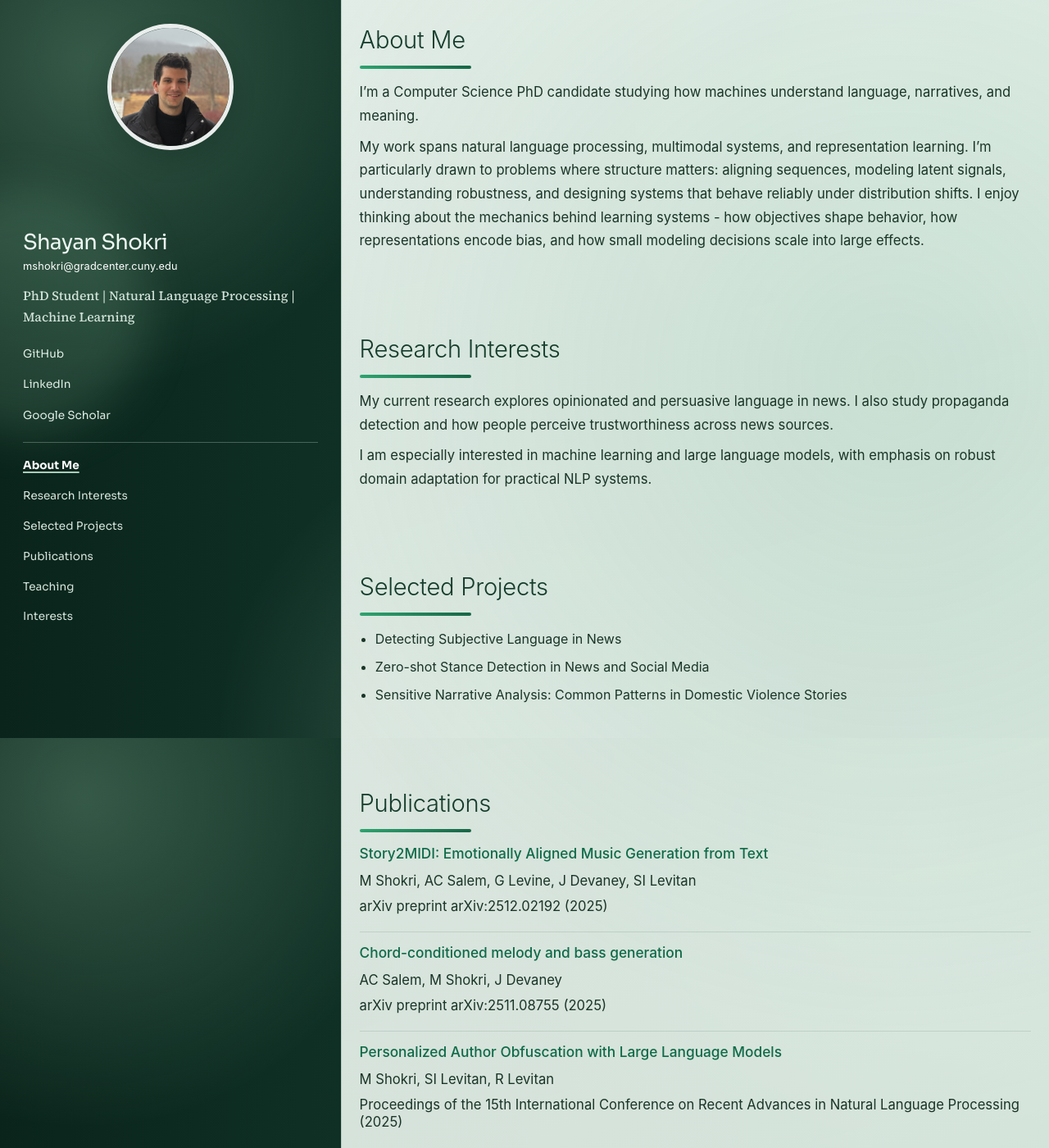
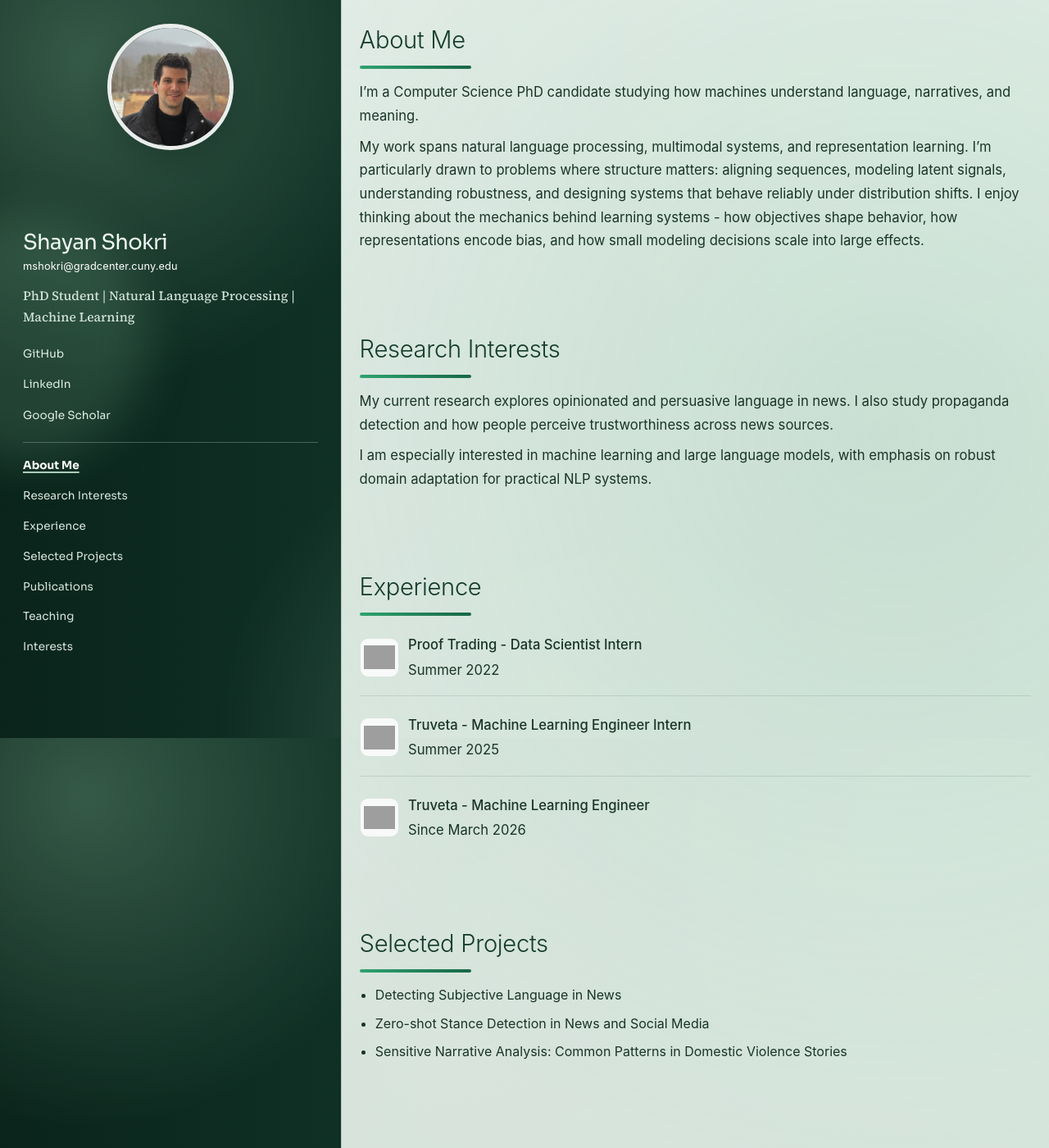
Before and after one commit to shaayaansh/shaayaansh.github.io, a Jekyll site: the page built from index.md, in a window 1280 px wide and 1400 px high. Shown: the whole window at 82% size. Built offline with Jekyll 4.4.1, drawn with Linux system fonts in a browser that asks for light colours; grey boxes are pictures that could not be loaded.

Commit message:
Add experience section with company logos

```diff
--- a/_layouts/default.html
+++ b/_layouts/default.html
@@ -38,6 +38,7 @@
             <nav class="section-nav" aria-label="Page sections">
               <a class="section-link" href="#about-me">About Me</a>
               <a class="section-link" href="#research-interests">Research Interests</a>
+              <a class="section-link" href="#experience">Experience</a>
               <a class="section-link" href="#selected-projects">Selected Projects</a>
               <a class="section-link" href="#publications">Publications</a>
               <a class="section-link" href="#teaching">Teaching</a>
--- a/assets/css/custom.css
+++ b/assets/css/custom.css
@@ -323,6 +323,55 @@ body {
   margin: 0.7rem 0 0.55rem;
 }
 
+.experience-list {
+  display: grid;
+  gap: 0.9rem;
+  margin: 0.65rem 0 0.6rem;
+}
+
+.experience-item {
+  display: flex;
+  align-items: center;
+  gap: 0.72rem;
+  border-bottom: 1px solid rgba(21, 60, 44, 0.12);
+  padding-bottom: 0.66rem;
+}
+
+.experience-item:last-child {
+  border-bottom: 0;
+  padding-bottom: 0;
+}
+
+.experience-logo {
+  width: 48px;
+  height: 48px;
+  object-fit: contain;
+  border-radius: 10px;
+  background: rgba(255, 255, 255, 0.8);
+  border: 1px solid rgba(21, 60, 44, 0.12);
+  padding: 0.25rem;
+  flex-shrink: 0;
+}
+
+.experience-content {
+  min-width: 0;
+}
+
+.experience-role {
+  margin: 0;
+  font-size: 0.93rem;
+  line-height: 1.35;
+  color: #134b36;
+  font-weight: 500;
+}
+
+.experience-date {
+  margin: 0.14rem 0 0;
+  font-size: 0.8rem;
+  line-height: 1.3;
+  color: rgba(22, 50, 38, 0.62);
+}
+
 .pub-item {
   border-bottom: 1px solid rgba(21, 60, 44, 0.12);
   padding-bottom: 0.62rem;
--- a/index.md
+++ b/index.md
@@ -14,6 +14,32 @@ My work spans natural language processing, multimodal systems, and representatio
 My current research explores opinionated and persuasive language in news. I also study propaganda detection and how people perceive trustworthiness across news sources.
 
 I am especially interested in machine learning and large language models, with emphasis on robust domain adaptation for practical NLP systems.
+
+# Experience
+{: #experience}
+<div class="experience-list">
+  <article class="experience-item">
+    <img class="experience-logo" src="https://logo.clearbit.com/prooftrading.com" alt="Proof Trading logo">
+    <div class="experience-content">
+      <p class="experience-role">Proof Trading - Data Scientist Intern</p>
+      <p class="experience-date">Summer 2022</p>
+    </div>
+  </article>
+  <article class="experience-item">
+    <img class="experience-logo" src="https://logo.clearbit.com/truveta.com" alt="Truveta logo">
+    <div class="experience-content">
+      <p class="experience-role">Truveta - Machine Learning Engineer Intern</p>
+      <p class="experience-date">Summer 2025</p>
+    </div>
+  </article>
+  <article class="experience-item">
+    <img class="experience-logo" src="https://logo.clearbit.com/truveta.com" alt="Truveta logo">
+    <div class="experience-content">
+      <p class="experience-role">Truveta - Machine Learning Engineer</p>
+      <p class="experience-date">Since March 2026</p>
+    </div>
+  </article>
+</div>
 
 # Selected Projects
 {: #selected-projects}
```
